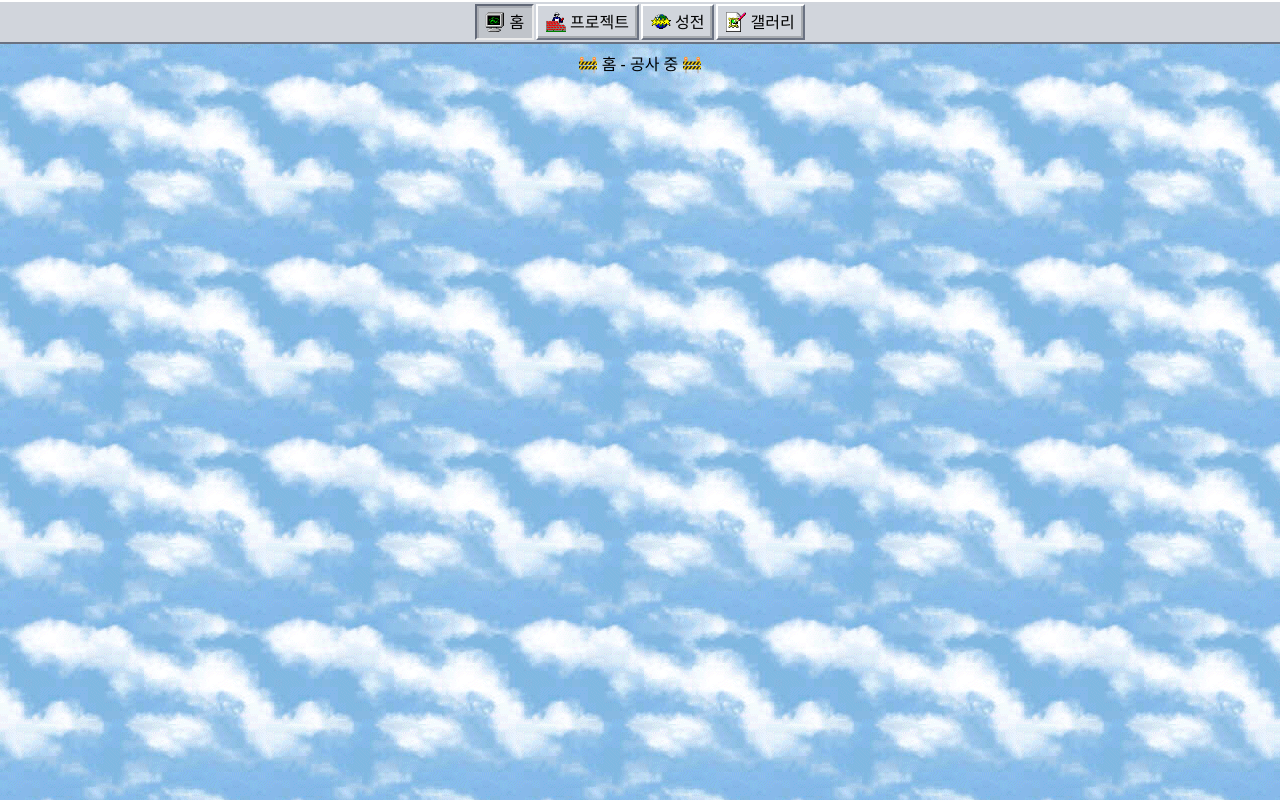
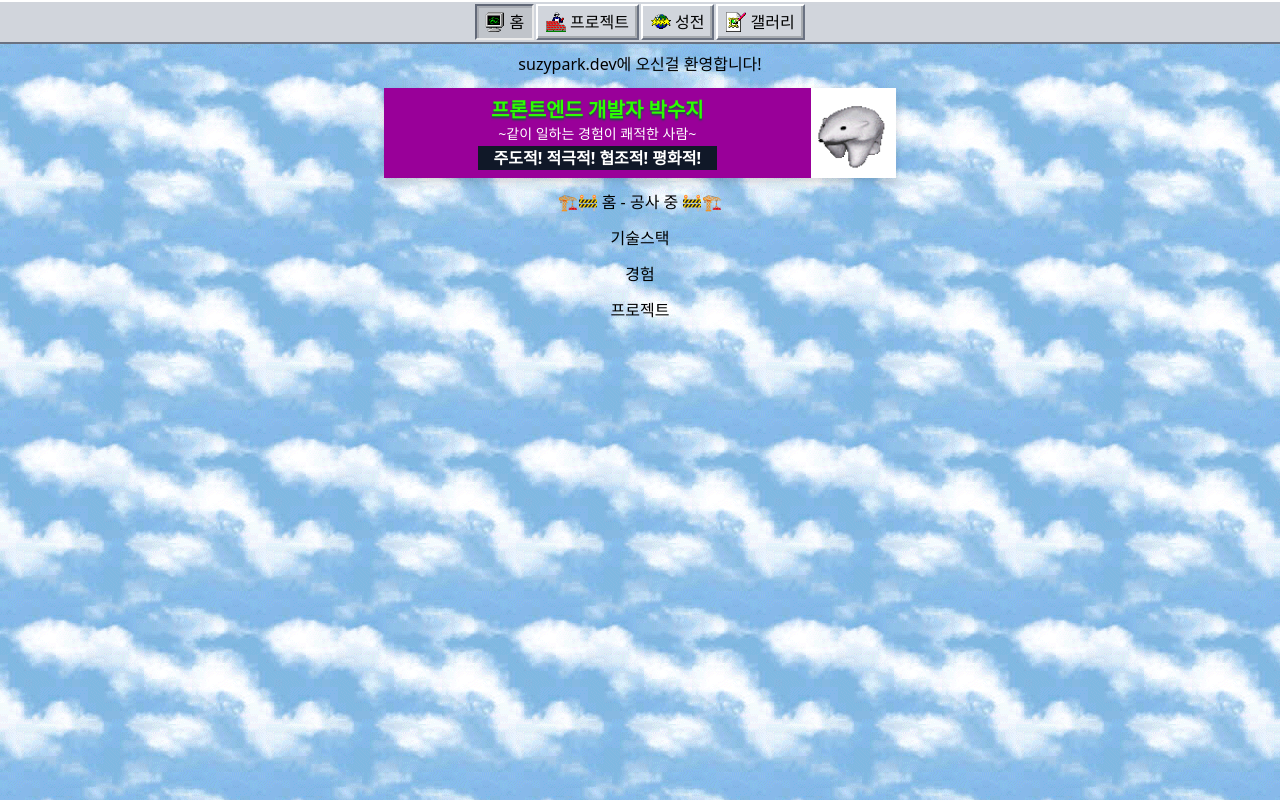
Before and after one commit to macaronpark/my-web, a Next.js app: page / in a window 1280 px wide. Built offline with nearby package versions, Linux system fonts and the light colour scheme.

Commit message:
feat: 자기소개 배너 추가

```diff
--- a/src/app/layout.tsx
+++ b/src/app/layout.tsx
@@ -28,10 +28,8 @@ export default function RootLayout({
 }>) {
   return (
     <html lang='ko'>
-      <body
-        className={`${notoSansKR.variable} antialiased flex justify-center`}
-      >
-        <header className='flex flex-col items-center w-full h-svh'>
+      <body className={`${notoSansKR.variable} antialiased min-h-svh`}>
+        <header className='flex flex-col items-center'>
           <NavBar>
             {links.map((link) => (
               <Nav
@@ -42,8 +40,8 @@ export default function RootLayout({
               />
             ))}
           </NavBar>
-          <div className='flex h-full p-2 max-w-screen-lg'>{children}</div>
         </header>
+        {children}
       </body>
     </html>
   );
--- a/src/app/page.tsx
+++ b/src/app/page.tsx
@@ -1,3 +1,49 @@
+import Image from "next/image";
+
 export default function Home() {
-  return <div>🚧 홈 - 공사 중 🚧</div>;
+  return (
+    <div className='flex flex-col items-center gap-3 p-2'>
+      <h1>suzypark.dev에 오신걸 환영합니다!</h1>
+      <IntroductionBanner />
+      🏗️🚧 홈 - 공사 중 🚧🏗️
+      <div>기술스택</div>
+      <div>경험</div>
+      <div>프로젝트</div>
+    </div>
+  );
 }
+
+const IntroductionBanner = () => {
+  const contents = {
+    title: "프론트엔드 개발자 박수지",
+    subTitle: "~같이 일하는 경험이 쾌적한 사람~",
+    description: "주도적! 적극적! 협조적! 평화적!",
+    image: {
+      src: "/polar-bear.webp",
+      alt: "천천히 걸어오는 북극곰",
+    },
+  };
+
+  return (
+    <article className='grid grid-cols-[5fr_1fr] bg-[#990099] w-full max-w-lg drop-shadow-lg'>
+      <div className='flex flex-col items-center p-2'>
+        <h1 className='font-extrabold text-xl text-[#2DFF00] text-shadow-sm text-shadow-gray-700'>
+          {contents.title}
+        </h1>
+        <p className='text-white text-sm'>{contents.subTitle}</p>
+        <p className='bg-gray-900 font-bold text-white text-md mt-0.5 px-4 w-fit'>
+          {contents.description}
+        </p>
+      </div>
+      <div className='content-center bg-white'>
+        <Image
+          src={contents.image.src}
+          width={100}
+          height={100}
+          alt={contents.image.alt}
+          className='mt-3'
+        />
+      </div>
+    </article>
+  );
+};
```
Also changed, not shown: public/polar-bear.webp (added).
